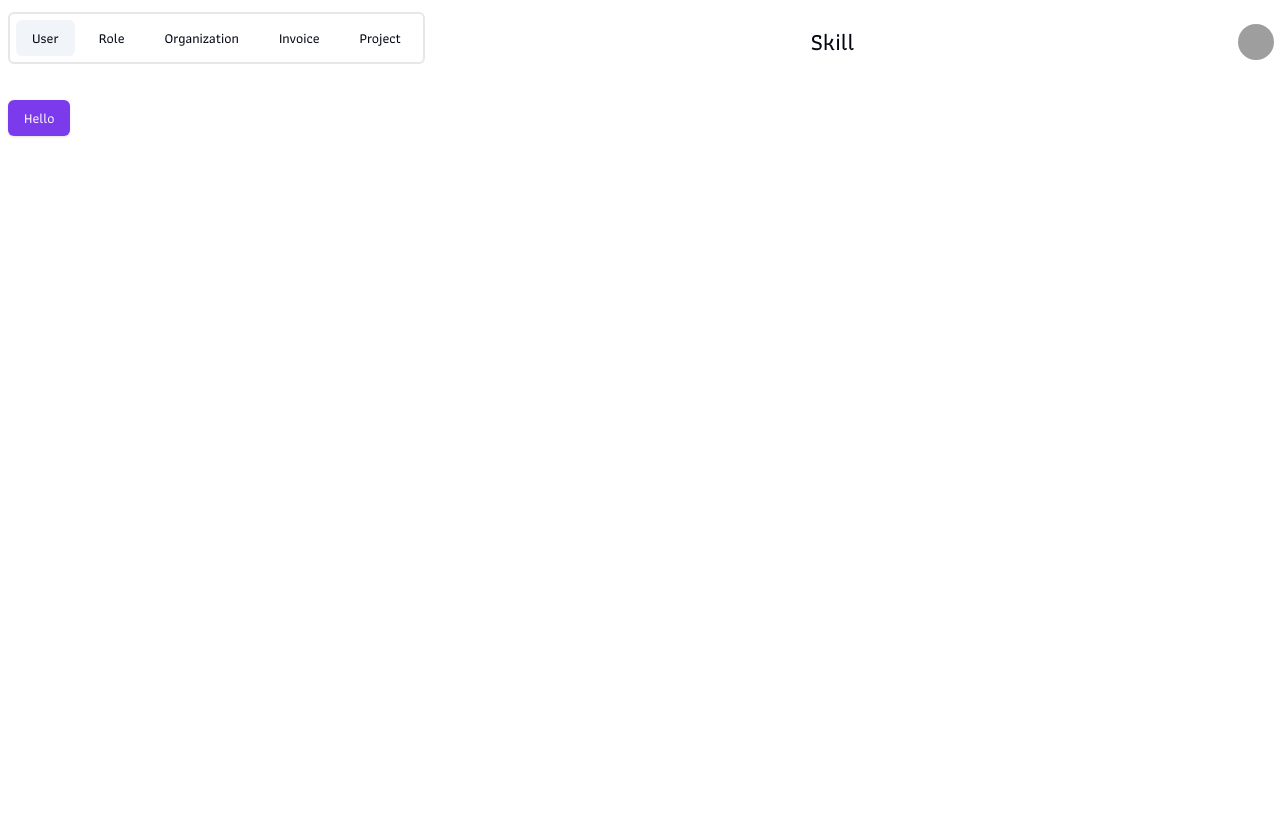
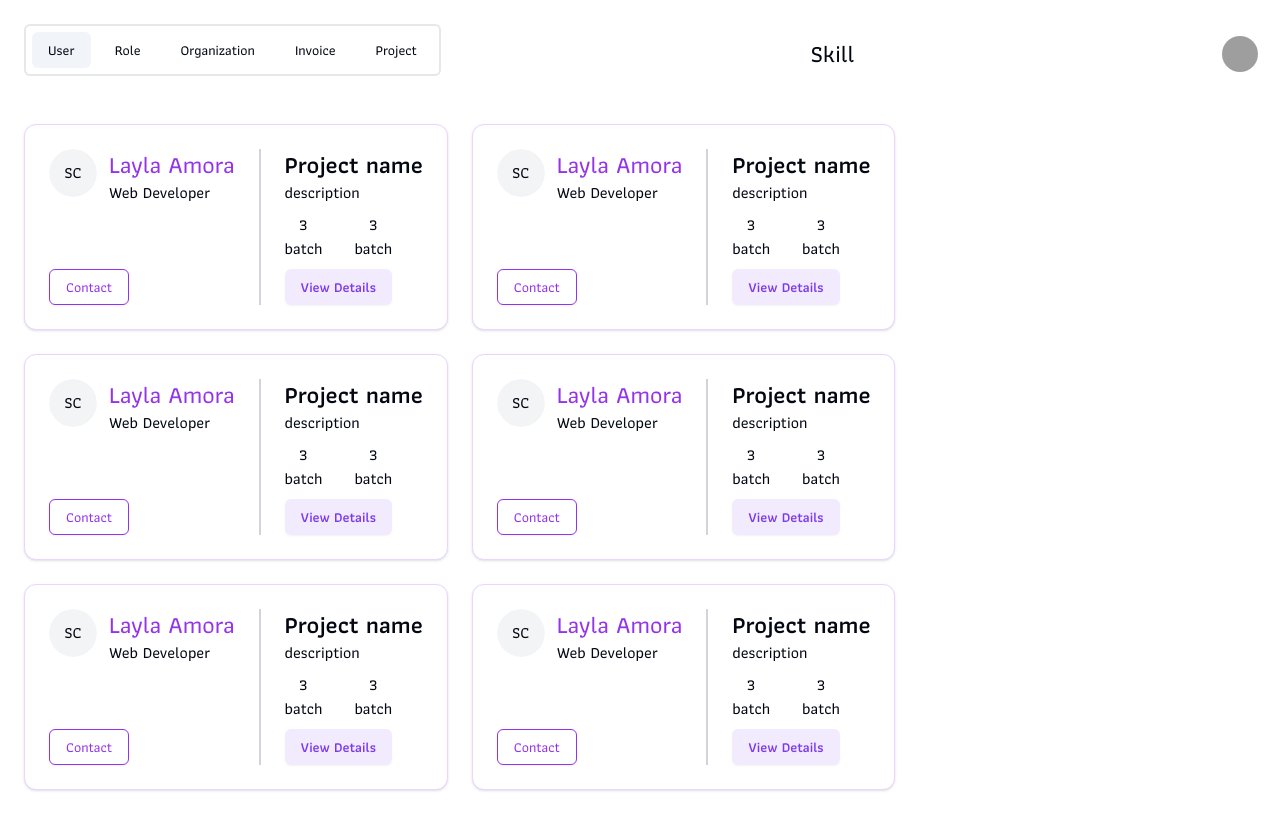
Before and after one commit to zubayerhimel/SCP, a Next.js app: page /users in a window 1280 px wide. Built offline with nearby package versions, Linux system fonts and the light colour scheme; grey boxes are pictures that could not be loaded.

Commit message:
style: added cards for project

```diff
--- a/app/layout.tsx
+++ b/app/layout.tsx
@@ -42,7 +42,7 @@ export default function RootLayout({ children }: { children: React.ReactNode })
   return (
     <html lang='en'>
       <body className={inter.className}>
-        <div className='flex items-center justify-between max-w-screen-xl px-2 mx-auto my-3'>
+        <div className='flex items-center justify-between mx-6 my-6 max-w-screen'>
           <div>
             <TopBarNav items={sidebarNavItems} className='hidden md:flex' />
             <Sheet>
--- a/app/users/page.tsx
+++ b/app/users/page.tsx
@@ -1,10 +1,18 @@
 import { Button } from '@/components/ui/button';
 import PageWrapper from '@/components/ui/page-wrapper';
+import ProjectCard from '@/components/ui/project-card';
 
 const Users = () => {
   return (
     <PageWrapper>
-      <Button>Hello</Button>
+      <div className='flex flex-wrap items-center justify-start gap-6'>
+        <ProjectCard />
+        <ProjectCard />
+        <ProjectCard />
+        <ProjectCard />
+        <ProjectCard />
+        <ProjectCard />
+      </div>
     </PageWrapper>
   );
 };
--- a/components/ui/page-wrapper.tsx
+++ b/components/ui/page-wrapper.tsx
@@ -1,7 +1,7 @@
 import React from 'react';
 
 const PageWrapper = ({ children }: { children: React.ReactNode }) => {
-  return <main className='flex justify-between max-w-screen-xl px-2 mx-auto'>{children}</main>;
+  return <main className='flex justify-between mx-6 my-6'>{children}</main>;
 };
 
 export default PageWrapper;
--- /dev/null
+++ b/components/ui/project-card.tsx
@@ -0,0 +1,49 @@
+import React from 'react';
+import { Card, CardContent } from './card';
+import { Avatar, AvatarFallback } from './avatar';
+import { Button } from './button';
+
+const ProjectCard = () => {
+  return (
+    <Card className='p-6 border-purple-200'>
+      <div className='flex justify-between'>
+        <div className='flex flex-col justify-between'>
+          <div className='flex pr-6 space-x-3'>
+            <Avatar className='w-12 h-12'>
+              <AvatarFallback>SC</AvatarFallback>
+            </Avatar>
+            <div>
+              <h1 className='text-2xl text-purple-600'>Layla Amora</h1>
+              <span>Web Developer</span>
+            </div>
+          </div>
+          <div>
+            <Button className='text-purple-600 border-purple-600' variant='outline'>
+              Contact
+            </Button>
+          </div>
+        </div>
+
+        <div className='pl-6 border-l-2 border-l-gray-300'>
+          <h1 className='text-2xl font-semibold'>Project name</h1>
+          <span>description</span>
+          <div className='flex mt-2 space-x-8'>
+            <div className='flex flex-col items-center justify-center'>
+              <h1>3</h1>
+              <h1>batch</h1>
+            </div>
+            <div className='flex flex-col items-center justify-center'>
+              <h1>3</h1>
+              <h1>batch</h1>
+            </div>
+          </div>
+          <Button variant='secondary' className='mt-2 font-semibold bg-primary/10 text-primary hover:bg-primary/10'>
+            View Details
+          </Button>
+        </div>
+      </div>
+    </Card>
+  );
+};
+
+export default ProjectCard;
```
